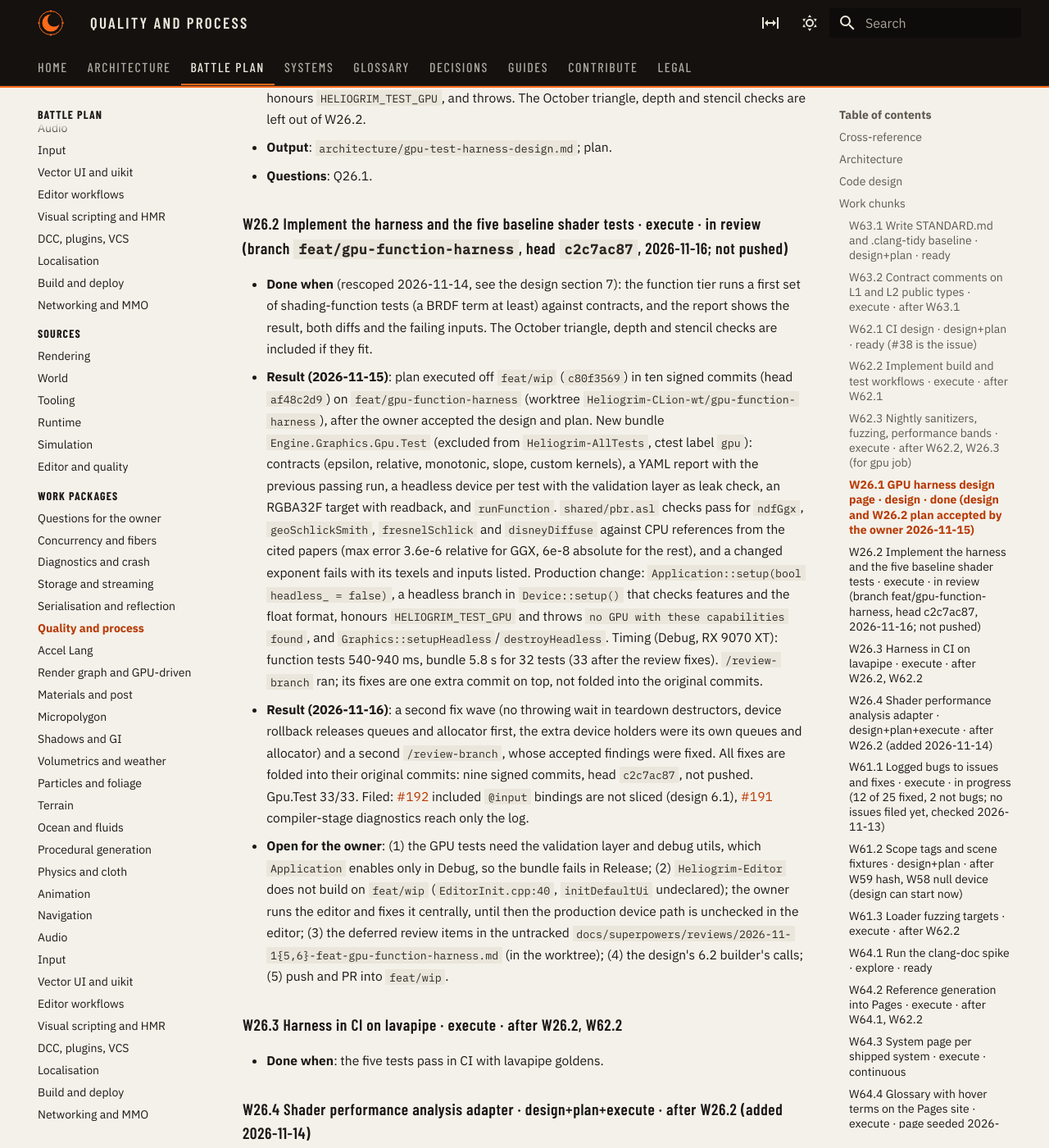
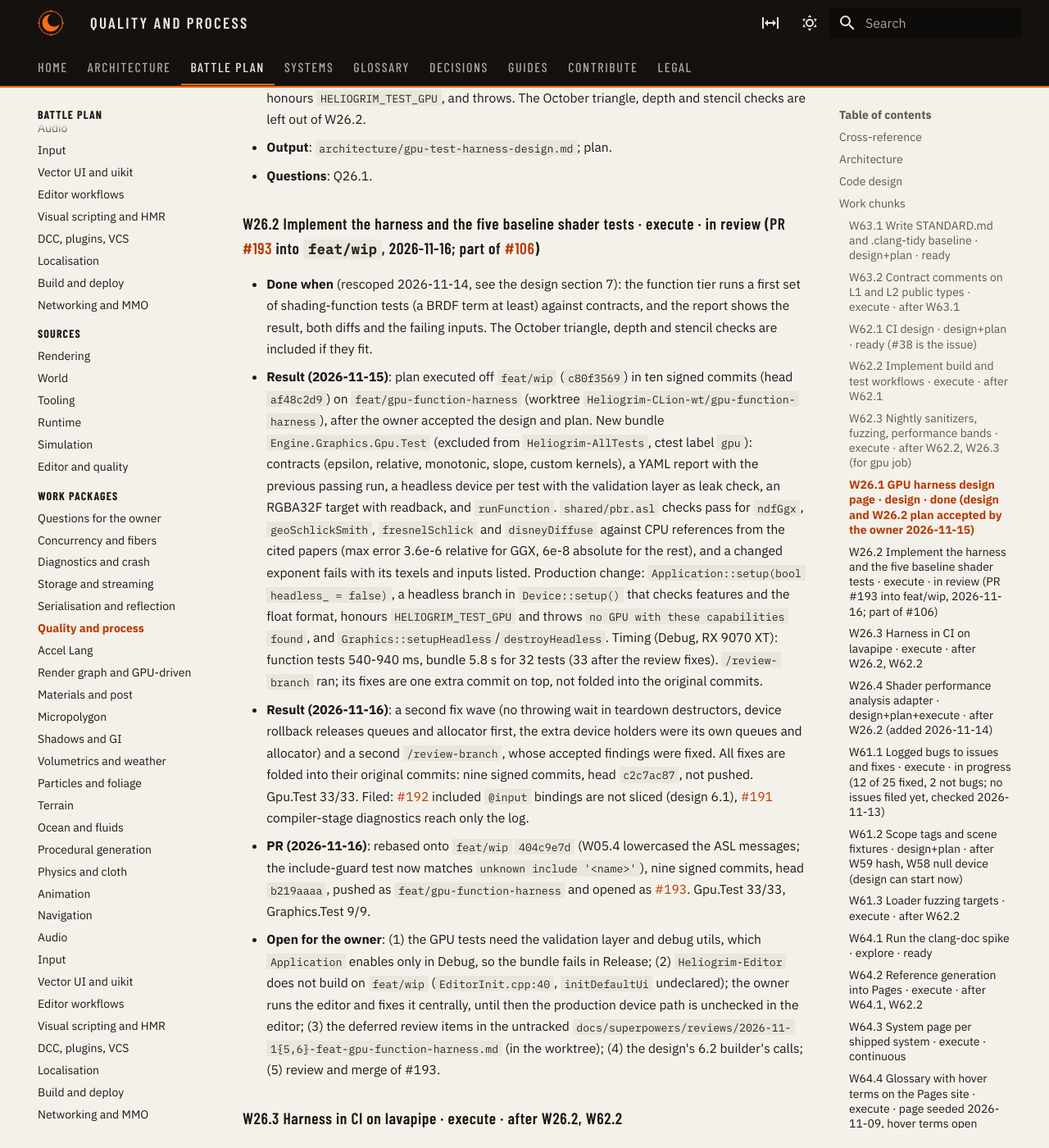
Before and after one commit to Heliogrim/Heliogrim-Pages, an MkDocs documentation site: the page built from docs/plan/work/quality-and-process.md, in a window 1280 px wide and 1400 px high, scrolled down 4564 px. Shown: the whole window at 82% size. Built offline with MkDocs 1.6.1 and Material for MkDocs 9.7.7, drawn with Linux system fonts in a browser that asks for light colours.

Commit message:
docs(plan): W26.2 opened as PR #193

```diff
--- a/docs/plan/work/quality-and-process.md
+++ b/docs/plan/work/quality-and-process.md
@@ -67,12 +67,13 @@
 - **Output**: `architecture/gpu-test-harness-design.md`; plan.
 - **Questions**: Q26.1.
 
-### W26.2 Implement the harness and the five baseline shader tests · execute · in review (branch `feat/gpu-function-harness`, head `c2c7ac87`, 2026-11-16; not pushed)
+### W26.2 Implement the harness and the five baseline shader tests · execute · in review (PR [#193](https://github.com/Heliogrim/Heliogrim-Engine/pull/193) into `feat/wip`, 2026-11-16; part of [#106](https://github.com/Heliogrim/Heliogrim-Engine/issues/106))
 
 - **Done when** (rescoped 2026-11-14, see the design section 7): the function tier runs a first set of shading-function tests (a BRDF term at least) against contracts, and the report shows the result, both diffs and the failing inputs. The October triangle, depth and stencil checks are included if they fit.
 - **Result (2026-11-15)**: plan executed off `feat/wip` (`c80f3569`) in ten signed commits (head `af48c2d9`) on `feat/gpu-function-harness` (worktree `Heliogrim-CLion-wt/gpu-function-harness`), after the owner accepted the design and plan. New bundle `Engine.Graphics.Gpu.Test` (excluded from `Heliogrim-AllTests`, ctest label `gpu`): contracts (epsilon, relative, monotonic, slope, custom kernels), a YAML report with the previous passing run, a headless device per test with the validation layer as leak check, an RGBA32F target with readback, and `runFunction`. `shared/pbr.asl` checks pass for `ndfGgx`, `geoSchlickSmith`, `fresnelSchlick` and `disneyDiffuse` against CPU references from the cited papers (max error 3.6e-6 relative for GGX, 6e-8 absolute for the rest), and a changed exponent fails with its texels and inputs listed. Production change: `Application::setup(bool headless_ = false)`, a headless branch in `Device::setup()` that checks features and the float format, honours `HELIOGRIM_TEST_GPU` and throws `no GPU with these capabilities found`, and `Graphics::setupHeadless`/`destroyHeadless`. Timing (Debug, RX 9070 XT): function tests 540-940 ms, bundle 5.8 s for 32 tests (33 after the review fixes). `/review-branch` ran; its fixes are one extra commit on top, not folded into the original commits.
 - **Result (2026-11-16)**: a second fix wave (no throwing wait in teardown destructors, device rollback releases queues and allocator first, the extra device holders were its own queues and allocator) and a second `/review-branch`, whose accepted findings were fixed. All fixes are folded into their original commits: nine signed commits, head `c2c7ac87`, not pushed. Gpu.Test 33/33. Filed: [#192](https://github.com/Heliogrim/Heliogrim-Engine/issues/192) included `@input` bindings are not sliced (design 6.1), [#191](https://github.com/Heliogrim/Heliogrim-Engine/issues/191) compiler-stage diagnostics reach only the log.
-- **Open for the owner**: (1) the GPU tests need the validation layer and debug utils, which `Application` enables only in Debug, so the bundle fails in Release; (2) `Heliogrim-Editor` does not build on `feat/wip` (`EditorInit.cpp:40`, `initDefaultUi` undeclared); the owner runs the editor and fixes it centrally, until then the production device path is unchecked in the editor; (3) the deferred review items in the untracked `docs/superpowers/reviews/2026-11-1{5,6}-feat-gpu-function-harness.md` (in the worktree); (4) the design's 6.2 builder's calls; (5) push and PR into `feat/wip`.
+- **PR (2026-11-16)**: rebased onto `feat/wip` `404c9e7d` (W05.4 lowercased the ASL messages; the include-guard test now matches `unknown include '<name>'`), nine signed commits, head `b219aaaa`, pushed as `feat/gpu-function-harness` and opened as [#193](https://github.com/Heliogrim/Heliogrim-Engine/pull/193). Gpu.Test 33/33, Graphics.Test 9/9.
+- **Open for the owner**: (1) the GPU tests need the validation layer and debug utils, which `Application` enables only in Debug, so the bundle fails in Release; (2) `Heliogrim-Editor` does not build on `feat/wip` (`EditorInit.cpp:40`, `initDefaultUi` undeclared); the owner runs the editor and fixes it centrally, until then the production device path is unchecked in the editor; (3) the deferred review items in the untracked `docs/superpowers/reviews/2026-11-1{5,6}-feat-gpu-function-harness.md` (in the worktree); (4) the design's 6.2 builder's calls; (5) review and merge of #193.
 
 ### W26.3 Harness in CI on lavapipe · execute · after W26.2, W62.2
 
```
Also changed, not shown: docs/architecture/gpu-test-harness-design.md (+1 -1 lines), docs/architecture/timeline.md (+1 -0 lines).
